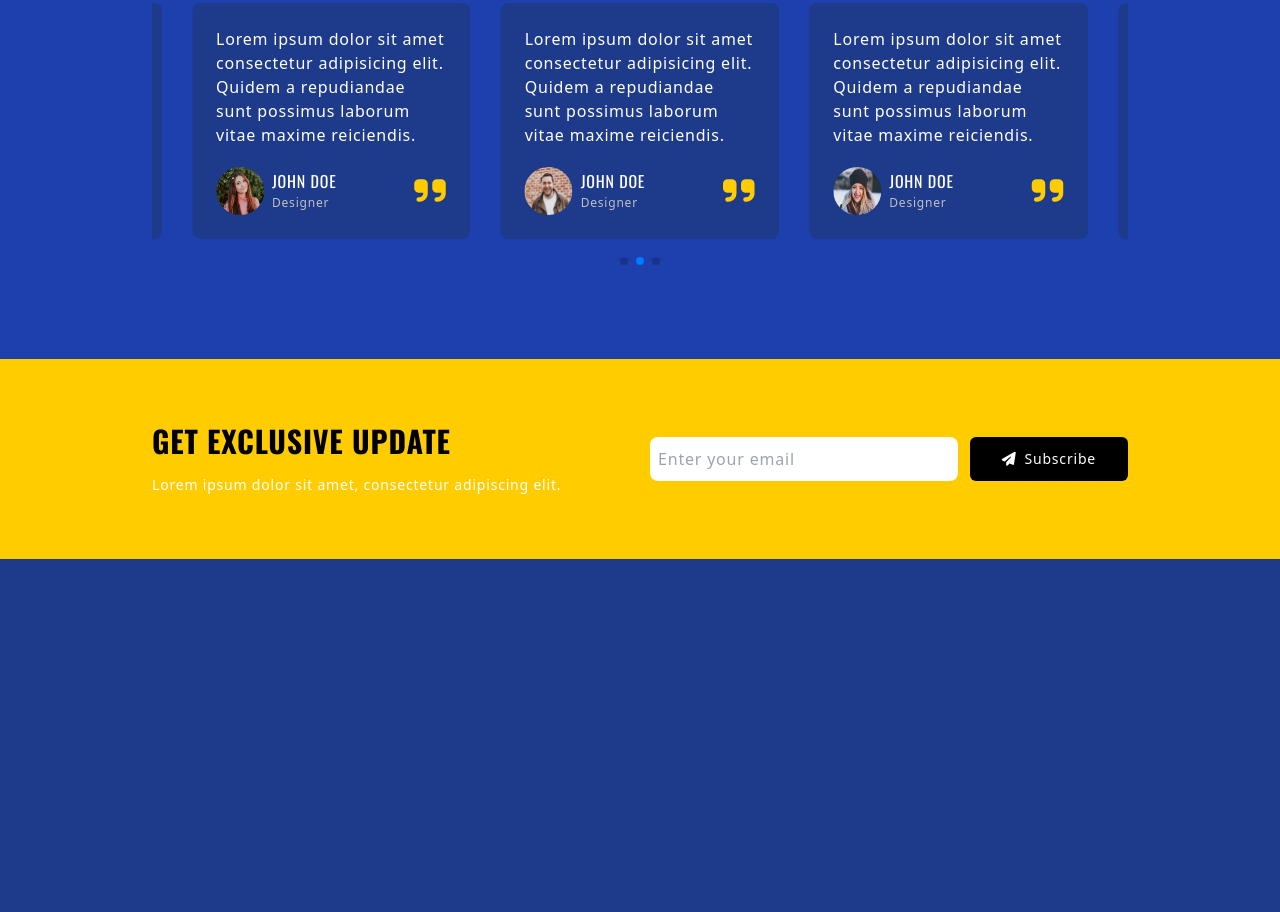
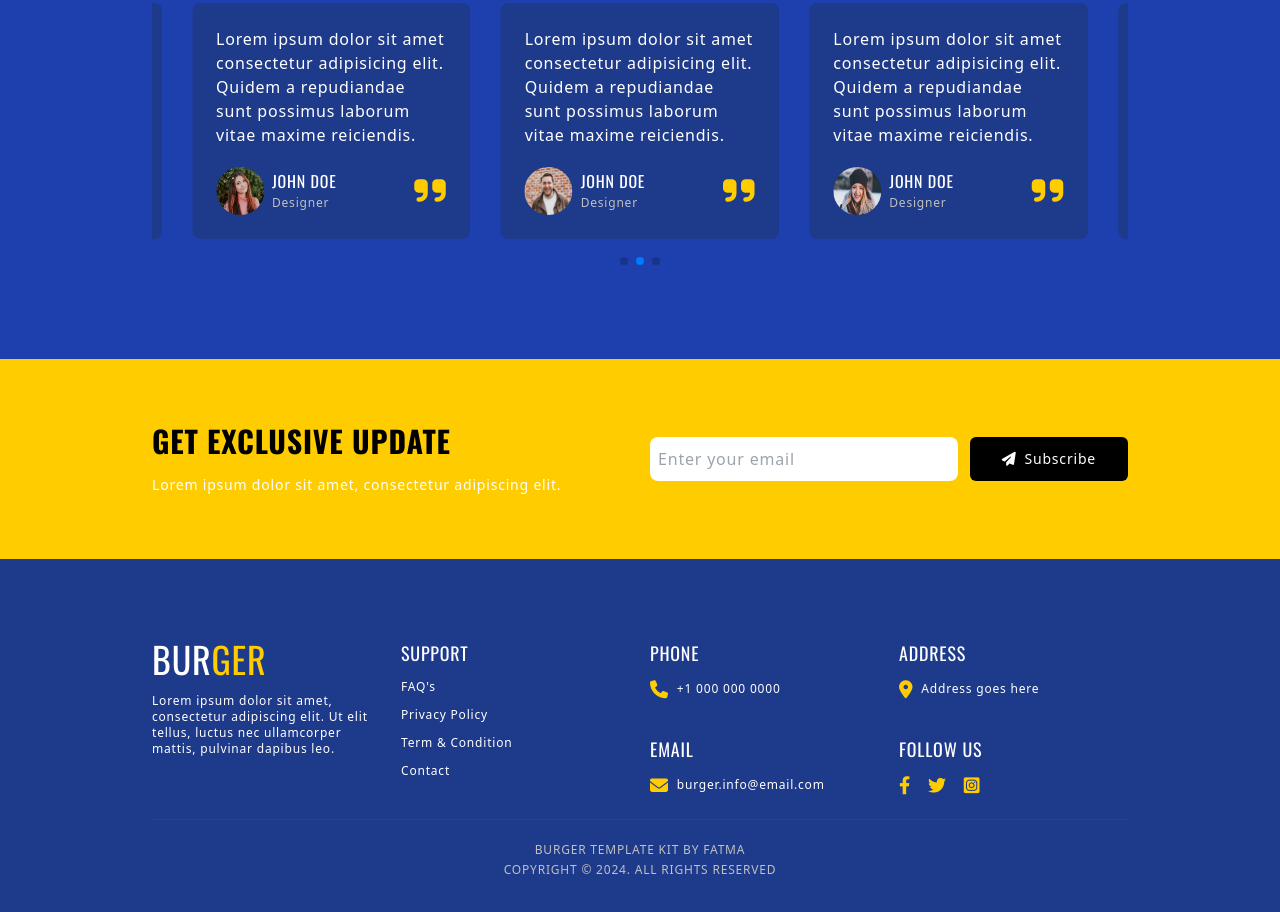
Before and after one commit to Fatma-Tawfeek/burger-website-tailwindcss, a website: page src/index.html in a window 1280 px wide. Shown: the part 3600-4512 px from the top of the page. Before the commit the page ends 4255 px from the top, so only its background shows below. Drawn offline with nearby package versions, Linux system fonts and the light colour scheme.

Commit message:
Create Footer

```diff
--- a/src/index.html
+++ b/src/index.html
@@ -782,7 +782,85 @@
         </main>
         <!--~~~~~~~~~~~~~~~ Footer ~~~~~~~~~~~~~~~-->
         <footer>
-            <section class="footer"></section>
+            <section class="footer">
+                <div class="container">
+                    <ul
+                        class="grid grid-col-1 items-strat gap-5 pb-5 md:grid-cols-2 lg:grid-cols-4"
+                    >
+                        <li>
+                            <div class="space-y-3">
+                                <a href="#" class="text-4xl font-oswald uppercase">
+                                    Bur<span class="text-secondaryColor">ger</span>
+                                </a>
+                                <p class="text-xs">
+                                    Lorem ipsum dolor sit amet, consectetur adipiscing elit. Ut elit
+                                    tellus, luctus nec ullamcorper mattis, pulvinar dapibus leo.
+                                </p>
+                            </div>
+                        </li>
+                        <li>
+                            <div class="flex flex-col gap-3">
+                                <h3 class="text-lg uppercase font-oswald">SUPPORT</h3>
+                                <a href="#" class="text-xs hover:text-secondaryColor">FAQ's</a>
+                                <a href="#" class="text-xs hover:text-secondaryColor"
+                                    >Privacy Policy</a
+                                >
+                                <a href="#" class="text-xs hover:text-secondaryColor"
+                                    >Term & Condition</a
+                                >
+                                <a href="#" class="text-xs hover:text-secondaryColor">Contact</a>
+                            </div>
+                        </li>
+                        <li class="space-y-8">
+                            <div class="space-y-2">
+                                <h3 class="text-lg uppercase font-oswald">phone</h3>
+                                <p class="flex items-center gap-2 text-xs">
+                                    <i class="fa-solid fa-phone text-lg text-secondaryColor"></i> +1
+                                    000 000 0000
+                                </p>
+                            </div>
+                            <div class="space-y-2">
+                                <h3 class="text-lg uppercase font-oswald">email</h3>
+                                <p class="flex items-center gap-2 text-xs">
+                                    <i class="fa-solid fa-envelope text-lg text-secondaryColor"></i>
+                                    burger.info@email.com
+                                </p>
+                            </div>
+                        </li>
+                        <li class="space-y-8">
+                            <div class="space-y-2">
+                                <h3 class="text-lg uppercase font-oswald">address</h3>
+                                <p class="flex items-center gap-2 text-xs">
+                                    <i
+                                        class="fa-solid fa-location-dot text-lg text-secondaryColor"
+                                    ></i>
+                                    Address goes here
+                                </p>
+                            </div>
+                            <div class="space-y-2">
+                                <h3 class="text-lg uppercase font-oswald">follow us</h3>
+                                <div class="space-x-3">
+                                    <i
+                                        class="fa-brands fa-facebook-f text-lg text-secondaryColor cursor-pointer hover:-translate-y-1 ease-linear duration-200"
+                                    ></i>
+                                    <i
+                                        class="fa-brands fa-twitter text-lg text-secondaryColor cursor-pointer hover:-translate-y-1 ease-linear duration-200"
+                                    ></i>
+                                    <i
+                                        class="fa-brands fa-square-instagram text-lg text-secondaryColor cursor-pointer hover:-translate-y-1 ease-linear duration-200"
+                                    ></i>
+                                </div>
+                            </div>
+                        </li>
+                    </ul>
+                    <div
+                        class="flex flex-col items-center border-t border-primaryColorLight py-5 md:justify-between"
+                    >
+                        <p class="paragraph">BURGER TEMPLATE KIT BY FATMA</p>
+                        <p class="paragraph">COPYRIGHT © 2024. ALL RIGHTS RESERVED</p>
+                    </div>
+                </div>
+            </section>
         </footer>
 
         <!--~~~~~~~~~~~~~~~ Scroll Up ~~~~~~~~~~~~~~~-->
```
Also changed, not shown: src/output.css.
